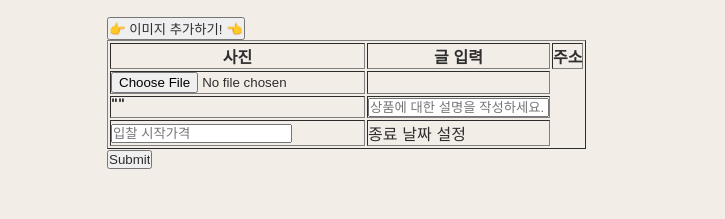
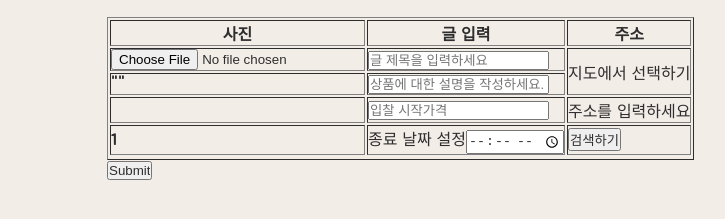
Before and after one commit to tigre911/FrontEnd, a plain HTML site: page MyMiniProject/post.html in a window 1280 px wide. Shown: the part 143-362 px from the top of the page, without its empty margins (43-768 px from the left). Drawn offline with Linux system fonts and the light colour scheme.

Commit message:
Update post.html

```diff
--- a/MyMiniProject/post.html
+++ b/MyMiniProject/post.html
@@ -1,3 +1,4 @@
+<!-- https://greatps1215.tistory.com/5 -->
 <!DOCTYPE html>
 <html lang="ko">
 <head>
@@ -29,16 +30,23 @@
                     <th>주소</th>
                     <tr>
                         <td><input type="file" id="chooseFile" accept="image/*"></td>
-                        <button><label for="chooseFile"></label>👉 이미지 추가하기! 👈</label></button>
-                        <td><input type="text" name="" id="" placeholder="글 제목을 입력하세요" style="visibility: hidden"></td>
+                        <td><input type="text" name="" id="" placeholder="글 제목을 입력하세요"></td>
+                        <td rowspan="2"> 지도에서 선택하기</td>
                     </tr>
                     <tr>
                         <td>""</td>
                         <td><input type="text" name="" id="" placeholder="상품에 대한 설명을 작성하세요."></td>
                     </tr>
                     <tr>
+                        <td></td>
                         <td><input type="number" placeholder="입찰 시작가격" min="1"></td>
-                        <td>종료 날짜 설정</td>
+                        <td>주소를 입력하세요</td>
+                    </tr>
+                        <td>1</td>
+                        <td>종료 날짜 설정<input type="time"></td>
+                        <td><input type="button" value="검색하기" onclick=""></td>
+                    <tr>
+
                     </tr>
                 </table>
                 <input type="submit" onclick="">
```
